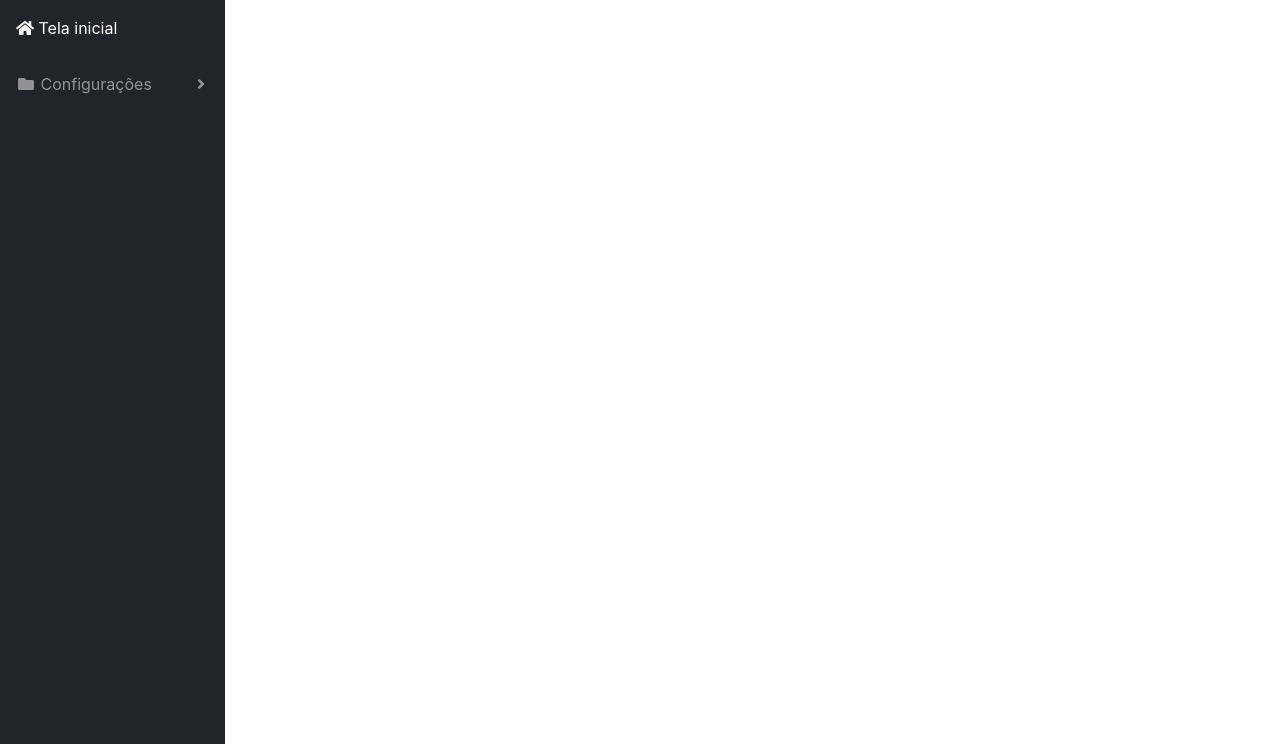
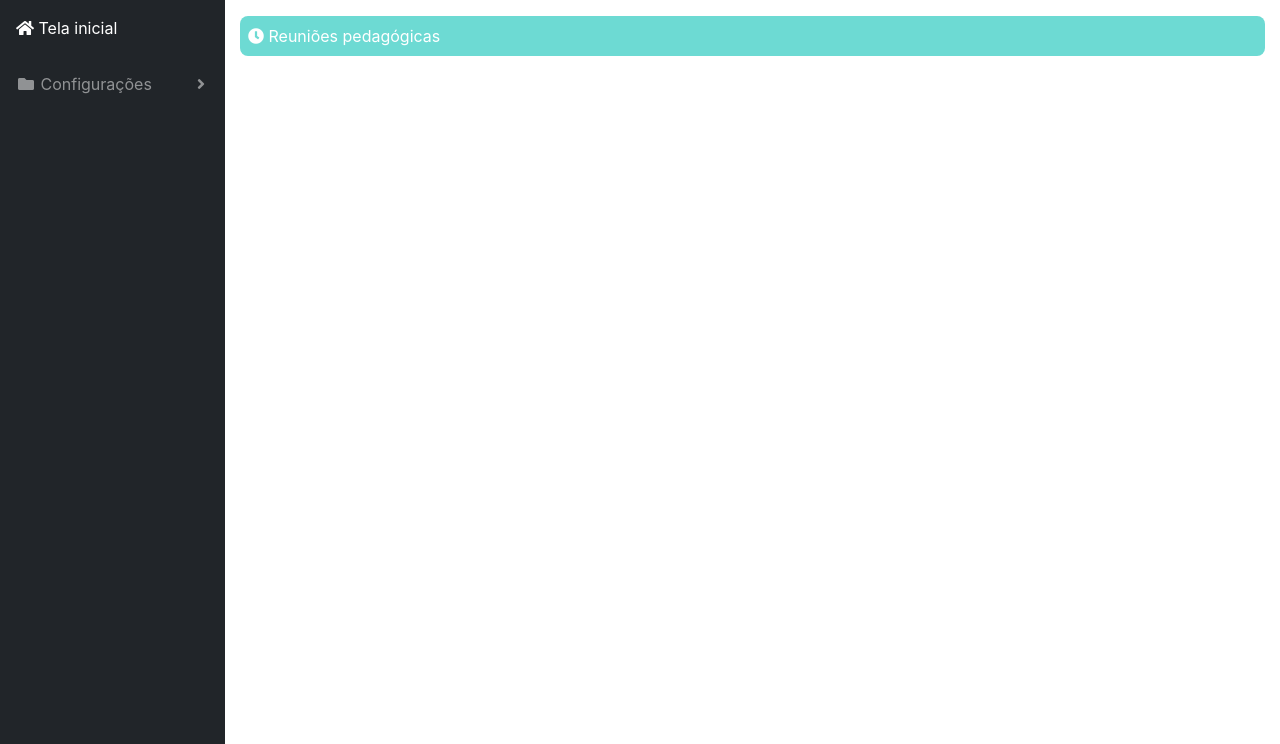
Before and after one commit to raphaelramosds/aph, a CodeIgniter app: page /aph/Admin/reunioes in a window 1280 px wide. Shown: the part 58-802 px from the top of the page. Run offline with CodeIgniter, Linux system fonts and the light colour scheme; the visitor is signed in with stand-in values (Sample User, id 1).

Commit message:
Administrador Tela

```diff
--- a/src/application/views/Admin/filtro.php
+++ b/src/application/views/Admin/filtro.php
@@ -7,7 +7,7 @@
                 <?php if ($this->session->flashdata('nada')): ?>
                     <?=$this->session->flashdata('nada');?>
                 <?php endif ?>
-                <h5>Filtro de usuários</h5>
+                <span class="d-block p-2 text-white title"><i class="fas fa-search"></i> Filtro de usuários</span>
                 <form action="<?=base_url('admin/procurar')?>" method="POST">
                     <div class="p-3">
                         <input type="text" class="form-group campo-s" placeholder="Matrícula" name="matricula">
--- a/src/application/views/Admin/reunioes.php
+++ b/src/application/views/Admin/reunioes.php
@@ -0,0 +1,10 @@
+<div id="content-wrapper">
+
+    <div class="container-fluid">
+
+        <div class="row">
+            <div class="col-md-12">
+                <span class="d-block p-2 text-white title"><i class="fas fa-clock"></i> Reuniões pedagógicas</span>
+            </div>
+    </div>
+</div>
--- a/src/assets/css/general.css
+++ b/src/assets/css/general.css
@@ -5,6 +5,10 @@ Cinza: #D9D9D9
 Cor de pele: #EDEBCA
 
 */
+.title{
+    background:#6ddad3;
+    border-radius:8px;
+}
 
 a:hover{
     text-decoration: none;
```
